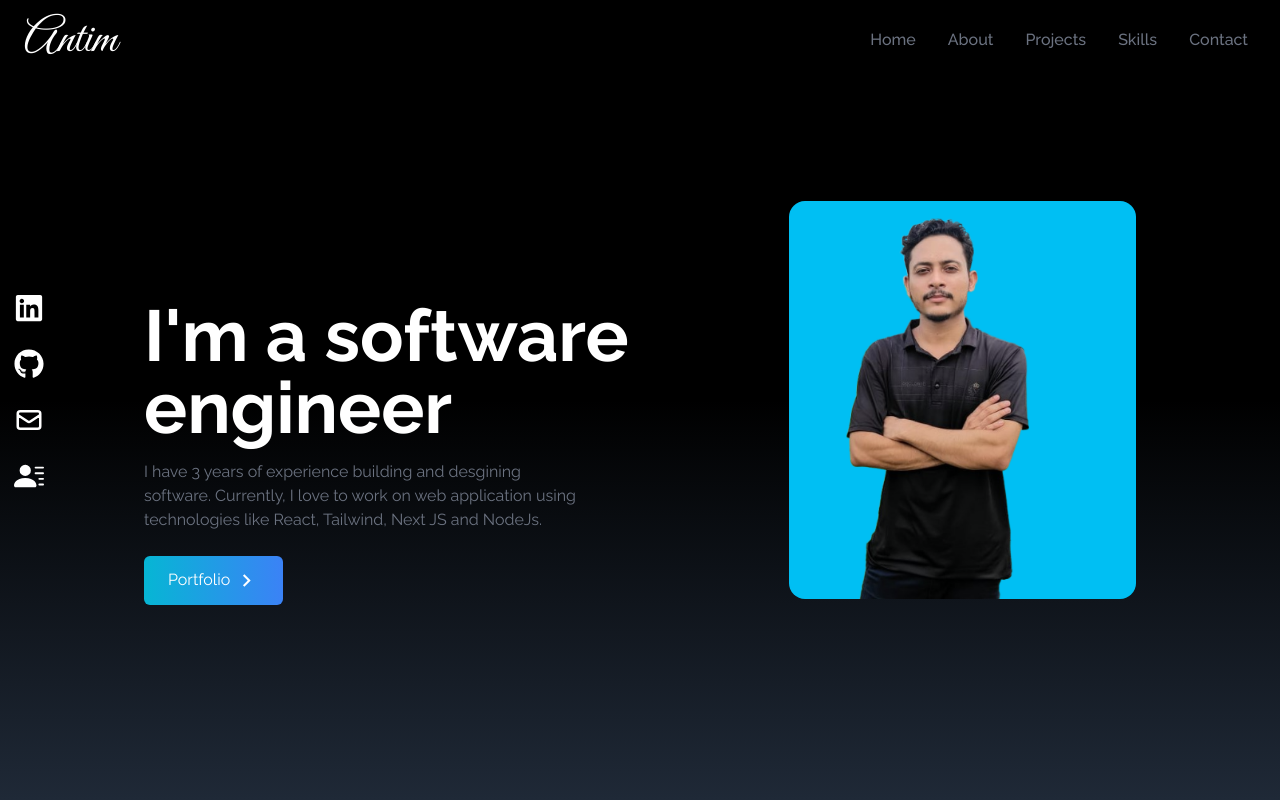
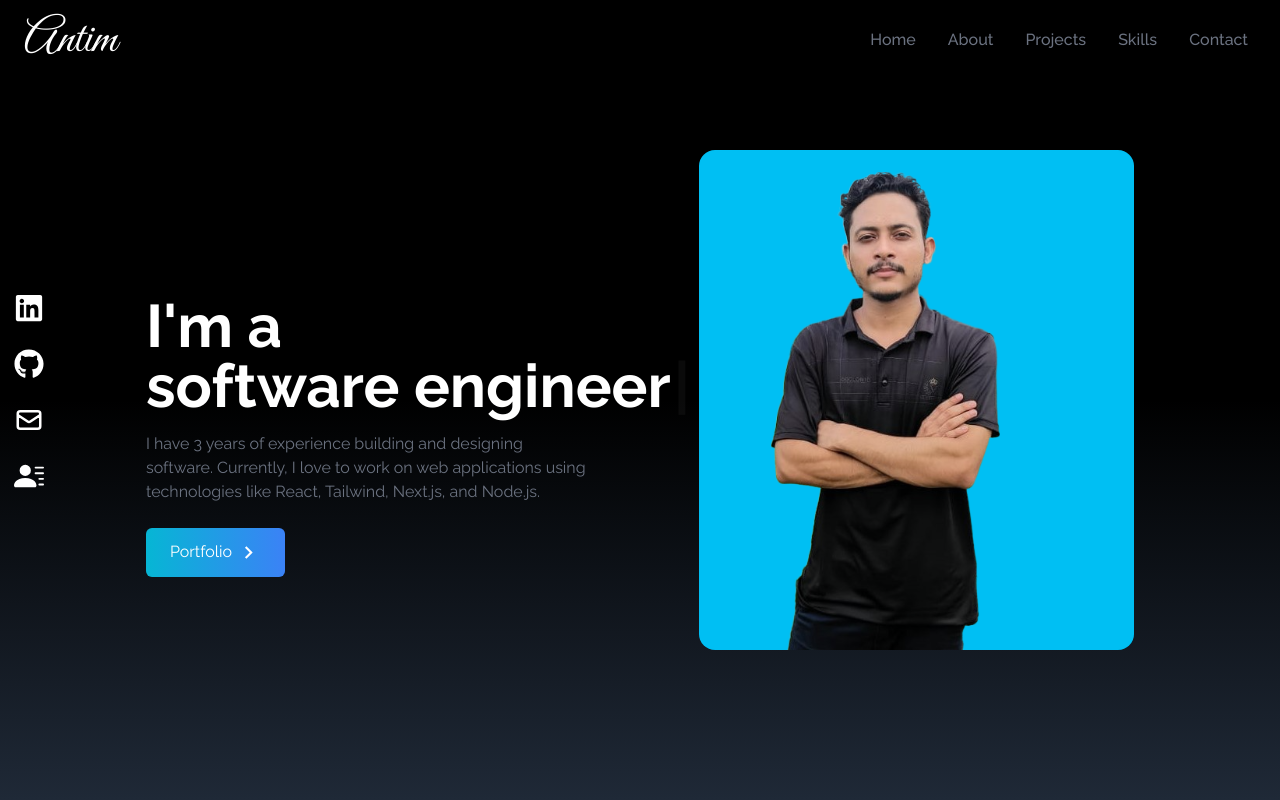
Before and after one commit to antim001/portfolio, a React (Vite) app: page / in a window 1280 px wide. Shown: the top 800 px of the page. Built offline with nearby package versions, Linux system fonts and the light colour scheme.

Commit message:
text type animation is added

```diff
--- a/package.json
+++ b/package.json
@@ -17,6 +17,9 @@
     "react-icons": "^5.0.1",
     "react-router-dom": "^6.22.2",
     "react-scroll": "^1.9.0",
+    "react-simple-typewriter": "^5.0.1",
+    "react-typed": "^2.0.12",
+    "react-types": "^0.1.0",
     "sort-by": "^1.2.0"
   },
   "devDependencies": {
--- a/src/components/About.jsx
+++ b/src/components/About.jsx
@@ -8,7 +8,7 @@ const About = () => {
       className="w-full h-full bg-gradient-to-b from-gray-800 to-black text-white"
     >
       <div className="max-w-screen-lg p-4 mx-auto flex flex-col justify-center">
-        <div className="mt-64 sm:mt-96 pb-8  md:mt-40 lg:mt-20"> {/* Adjusted margin-top value */}
+        <div className="mt-56 sm:mt-80 pb-8  md:mt-40 lg:mt-9"> {/* Adjusted margin-top value */}
           <p className=" text-4xl font-bold inline border-b-4 border-gray-500">
             About
           </p>
--- a/src/components/Home.jsx
+++ b/src/components/Home.jsx
@@ -1,23 +1,32 @@
-import React from "react";
+import React from 'react';
+import { useTypewriter, Cursor } from 'react-simple-typewriter';
 import HeroImage from "../assets/heroImage.png";
 import { MdOutlineKeyboardArrowRight } from "react-icons/md";
 import { Link } from "react-scroll";
 
 const Home = () => {
+  const [typeEffect]=useTypewriter({
+    words:["web developer","software engineer","problem solver"],
+    loop:{},
+    typeSpeed:100,
+    deleteSpeed:40
+  })
+
   return (
     <div
       name="home"
-      className=" h-screen w-full bg-gradient-to-b from-black via-black to-gray-800"
+      className="h-screen w-full bg-gradient-to-b from-black via-black to-gray-800"
     >
-      <div className=" max-w-screen-lg mx-auto flex flex-col items-center justify-center h-full px-4 md:flex-row">
-        <div className=" mt-96 flex flex-col justify-center h-full md:mt-28">
-          <h2 className="text-4xl sm:text-7xl font-bold text-white">
-            I'm a  software engineer
+      <div className="max-w-screen-lg mx-auto flex flex-col items-center justify-center h-full px-4 md:flex-row">
+        <div className="mt-64 flex flex-col justify-center h-full md:mt-20">
+          <h2 className="text-4xl sm:text-7xl lg:text-6xl font-bold lg:mr-3 text-white">
+            I'm a <br /> <span>{typeEffect}</span>
+            <Cursor />
           </h2>
           <p className="text-gray-500 py-4 max-w-md">
-            I have 3 years of experience building and desgining software.
-            Currently, I love to work on web application using technologies like
-            React, Tailwind, Next JS and NodeJs.
+            I have 3 years of experience building and designing software.
+            Currently, I love to work on web applications using technologies like
+            React, Tailwind, Next.js, and Node.js.
           </p>
 
           <div>
```
Also changed, not shown: 1 other file (tests, documents, lock files or other folders).
